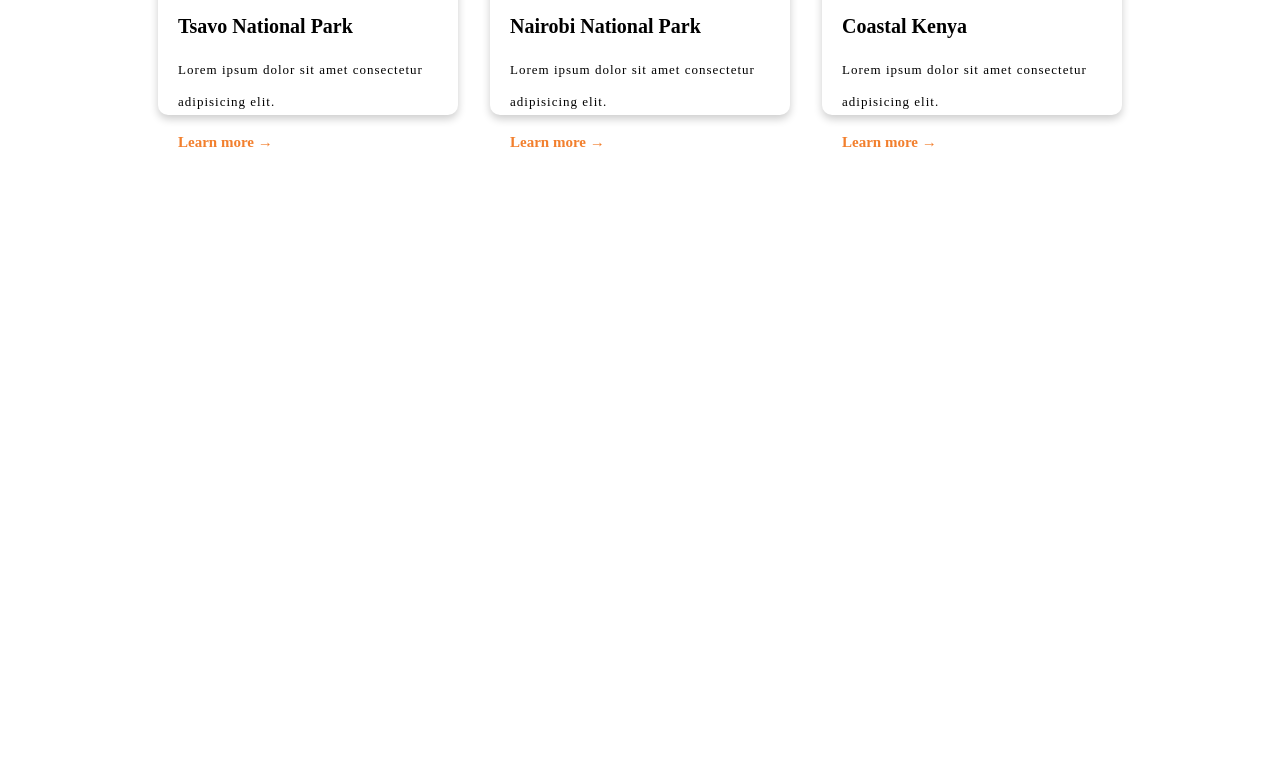
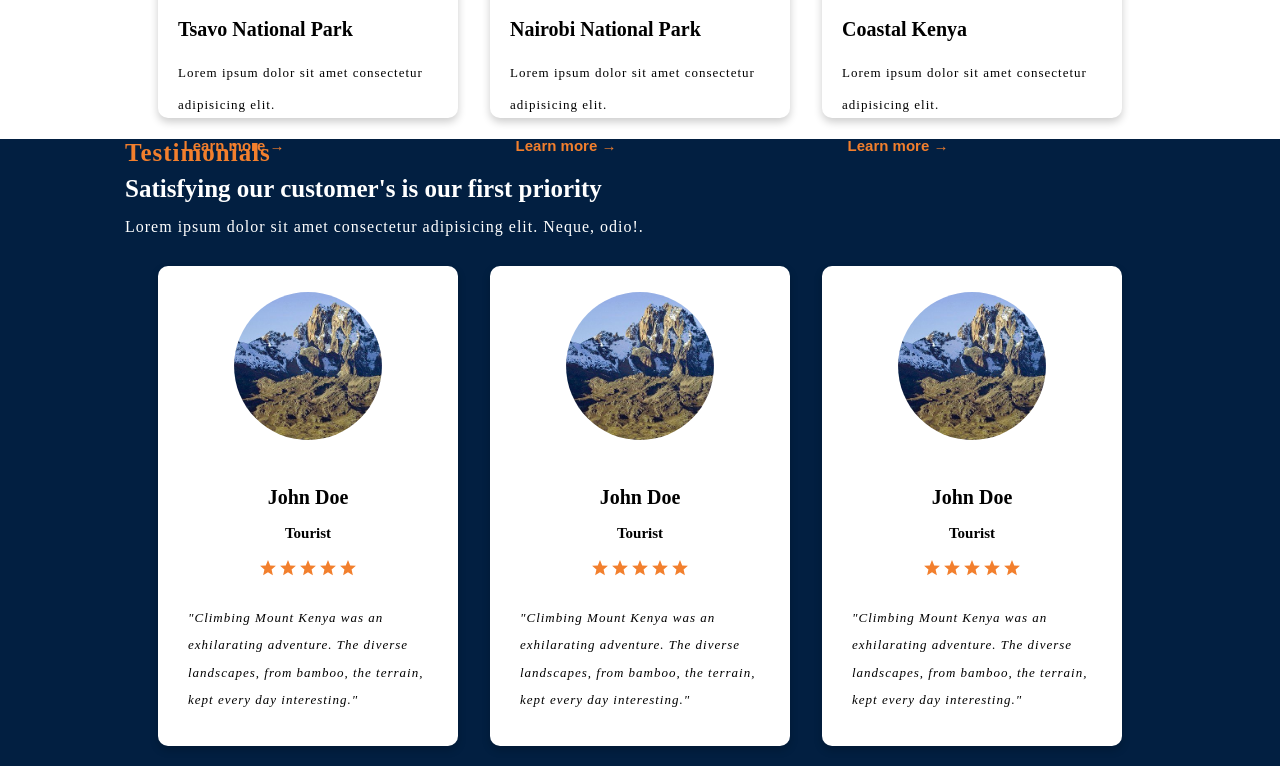
Before and after one commit to Githenduka-carolyne/zaph-tours, a React (Vite) app: page / in a window 1280 px wide. Shown: the part 2317-3083 px from the top of the page. Before the commit the page ends 2488 px from the top, so only its background shows below. Built offline with nearby package versions, Linux system fonts and the light colour scheme; a web font is replaced by a local one.

Commit message:
add testimonials

```diff
--- a/package.json
+++ b/package.json
@@ -12,6 +12,7 @@
   "dependencies": {
     "react": "^18.2.0",
     "react-dom": "^18.3.1",
+    "react-icons": "^5.2.1",
     "react-router-dom": "^6.23.1"
   },
   "devDependencies": {
--- a/src/Pages/Home/Featureddest.css
+++ b/src/Pages/Home/Featureddest.css
@@ -20,7 +20,7 @@
     font-size: 30px;
 }
 .destination-title{
-    font-size: 20px;
+    font-size: 23px;
     color:#F27F2D;
     font-weight: bolder;
     letter-spacing: 1px;
@@ -43,7 +43,7 @@
     color: var(--color-white);
     margin-top: 10px;
     border-radius: 10px;
-    background-color: #fff;
+
 }
 .image-wrapper{
     height: 35vh;
@@ -72,8 +72,11 @@
 
     color: #F27F2D; */
 }
-.button{
+.btn4{
     color: #F27F2D;
     font-size: 15px;
     font-weight: bolder;
+    border: none;
+    background-color: transparent;
+    width: 7rem;
 }
--- a/src/Pages/Home/Featureddest.jsx
+++ b/src/Pages/Home/Featureddest.jsx
@@ -25,7 +25,7 @@
             <div className="destination-card-title">
               <h4>Mt Kenya</h4>
               <p>Lorem ipsum dolor sit amet consectetur adipisicing elit.</p>
-              <buttton className="button">Learn more &#8594;</buttton>
+              <button className="btn4">Learn more &#8594;</button>
             </div>
           </div>
 
@@ -36,7 +36,7 @@
             <div className="destination-card-title">
               <h4>Mt Ruwenzori</h4>
               <p>Lorem ipsum dolor sit amet consectetur adipisicing elit.</p>
-              <buttton className="button">Learn more &#8594;</buttton>
+              <button className="btn4">Learn more &#8594;</button>
             </div>
           </div>
 
@@ -47,7 +47,7 @@
             <div className="destination-card-title">
               <h4>Lake Nakuru</h4>
               <p>Lorem ipsum dolor sit amet consectetur adipisicing elit.</p>
-              <buttton className="button">Learn more &#8594;</buttton>
+              <button className="btn4">Learn more &#8594;</button>
             </div>
           </div>
 
@@ -58,7 +58,7 @@
             <div className="destination-card-title">
               <h4>Tsavo National Park</h4>
               <p>Lorem ipsum dolor sit amet consectetur adipisicing elit.</p>
-              <buttton className="button">Learn more &#8594;</buttton>
+              <button className="btn4">Learn more &#8594;</button>
             </div>
           </div>
 
@@ -69,7 +69,7 @@
             <div className="destination-card-title">
               <h4>Nairobi National Park</h4>
               <p>Lorem ipsum dolor sit amet consectetur adipisicing elit.</p>
-              <buttton className="button">Learn more &#8594;</buttton>
+              <button className="btn4">Learn more &#8594;</button>
             </div>
           </div>
 
@@ -80,7 +80,7 @@
             <div className="destination-card-title">
               <h4>Coastal Kenya</h4>
               <p>Lorem ipsum dolor sit amet consectetur adipisicing elit.</p>
-              <buttton className="button">Learn more &#8594;</buttton>
+              <button className="btn4">Learn more &#8594;</button>
             </div>
           </div>
         </div>
--- /dev/null
+++ b/src/Pages/Home/Testimonialsprt.css
@@ -0,0 +1,82 @@
+.testimonialsec{
+  background-color: #021F41;
+}
+
+
+
+.testimonie-textbox{
+    display: flex;
+    flex-direction: column;
+    justify-content: center;
+    align-items: left;
+    padding-left: 50px;
+    gap: 0.5rem;
+    margin-top: 1px;
+    margin-left: 75px;
+
+}
+.testimonie-title{
+    font-size: 25px;
+    color: #F27F2D;
+    font-weight: bolder;
+    letter-spacing: 1px;
+}
+.testimonie-description{
+
+    line-height: 2rem;
+    letter-spacing: 1px;
+    color: #fff;
+}
+.testimonie-textbox h3{
+    font-size: 25px;
+    color: #fff;
+}
+.testimonie-container{
+    display: flex;
+    flex-wrap: wrap;
+    place-content: center;
+    gap: 2rem;
+    padding: 20px;
+
+}
+.testimonie-card{
+    box-shadow: 0 4px 8px 0 rgba(0, 0, 0, 0.2);
+        width: 300px;
+        height: 480px;
+        font-size: 13px;
+        color: var(--color-white);
+        margin-top: 3px;
+        border-radius: 10px;
+        background-color: white;
+
+}
+.image-holder{
+    clip-path: circle(29% at 50% 50%);
+}
+.testimonie-card-title{
+    display: flex;
+    flex-direction: column;
+    align-items: center;
+    gap: 1rem;
+    padding: 20px;
+}
+.name{
+    font-size: 20px;
+    font-style: bold;
+}
+.role{
+    font-size: 15px;
+}
+.testimonie-card-title p{
+    line-height: 1.7rem;
+    letter-spacing: 1px;
+    font-style: italic;
+    padding: 10px;
+
+}
+.icon-holder{
+    display: flex;
+    flex-direction: row;
+    color: #F27F2D;
+    font-size: 20px;
+}
--- /dev/null
+++ b/src/Pages/Home/Testimonialsprt.jsx
@@ -0,0 +1,81 @@
+import mtkenya from "../../assets/mtkenya.jpeg";
+import { RiStarSFill } from "react-icons/ri";
+const Testimonialsprt = () => {
+  return (
+    <section className="testimonialsec">
+      <div className="testimonie-textbox">
+        <p className="testimonie-title">Testimonials</p>
+        <h3>Satisfying our customer's is our first priority</h3>
+        <p className="testimonie-description">
+          Lorem ipsum dolor sit amet consectetur adipisicing elit. Neque, odio!.
+        </p>
+      </div>
+
+      <div className="testimonie-container">
+        <div className="testimonie-card">
+          <div className="image-holder">
+            <img className="img" src={mtkenya}></img>
+          </div>
+          <div className="testimonie-card-title">
+            <h4 className="name">John Doe</h4>
+            <h4 className="role">Tourist</h4>
+            <div className="icon-holder">
+              <RiStarSFill />
+              <RiStarSFill />
+              <RiStarSFill />
+              <RiStarSFill />
+              <RiStarSFill />
+            </div>
+            <p>
+              "Climbing Mount Kenya was an exhilarating adventure. The diverse
+              landscapes, from bamboo, the terrain, kept every day interesting."
+            </p>
+          </div>
+        </div>
+
+        <div className="testimonie-card">
+          <div className="image-holder">
+            <img className="img" src={mtkenya}></img>
+          </div>
+          <div className="testimonie-card-title">
+            <h4 className="name">John Doe</h4>
+            <h4 className="role">Tourist</h4>
+            <div className="icon-holder">
+              <RiStarSFill />
+              <RiStarSFill />
+              <RiStarSFill />
+              <RiStarSFill />
+              <RiStarSFill />
+            </div>
+            <p>
+              "Climbing Mount Kenya was an exhilarating adventure. The diverse
+              landscapes, from bamboo, the terrain, kept every day interesting."
+            </p>
+          </div>
+        </div>
+
+        <div className="testimonie-card">
+          <div className="image-holder">
+            <img className="img" src={mtkenya}></img>
+          </div>
+          <div className="testimonie-card-title">
+            <h4 className="name">John Doe</h4>
+            <h4 className="role">Tourist</h4>
+            <div className="icon-holder">
+              <RiStarSFill />
+              <RiStarSFill />
+              <RiStarSFill />
+              <RiStarSFill />
+              <RiStarSFill />
+            </div>
+            <p>
+              "Climbing Mount Kenya was an exhilarating adventure. The diverse
+              landscapes, from bamboo, the terrain, kept every day interesting."
+            </p>
+          </div>
+        </div>
+      </div>
+    </section>
+  );
+};
+export default Testimonialsprt;
--- a/src/Pages/Home/home.jsx
+++ b/src/Pages/Home/home.jsx
@@ -1,9 +1,11 @@
 import Hero from "./Hero"
 import About from "./About"
 import Featureddest from "./Featureddest"
+import Testimonialsprt from "./Testimonialsprt"
 import "./Hero.css"
 import "./About.css"
 import "./Featureddest.css"
+import "./Testimonialsprt.css"
 
 const home = () =>{
     return (
@@ -11,6 +13,7 @@
         <Hero />
         <About />
         <Featureddest />
+        <Testimonialsprt/>
       </section>
     );
 }
--- a/src/Pages/Home/testimonials.jsx
+++ /dev/null
@@ -1,6 +0,0 @@
-const destination = () =>{
-    return(
-        <h2>destinations</h2>
-    )
-}
-export default destination;
```
Also changed, not shown: src/Pages/Home/testimonials.css (deleted), 1 other file (tests, documents, lock files or other folders).
